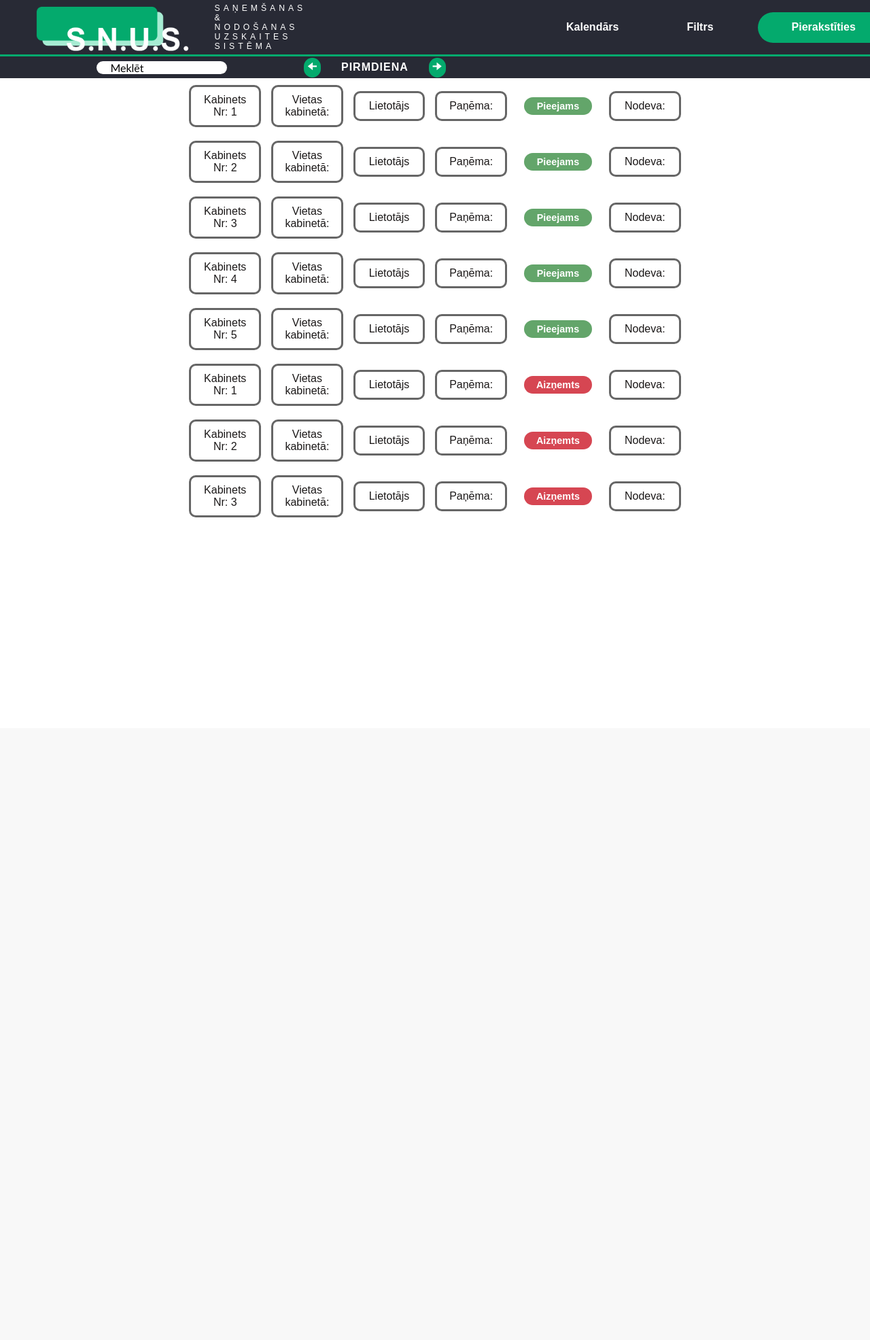
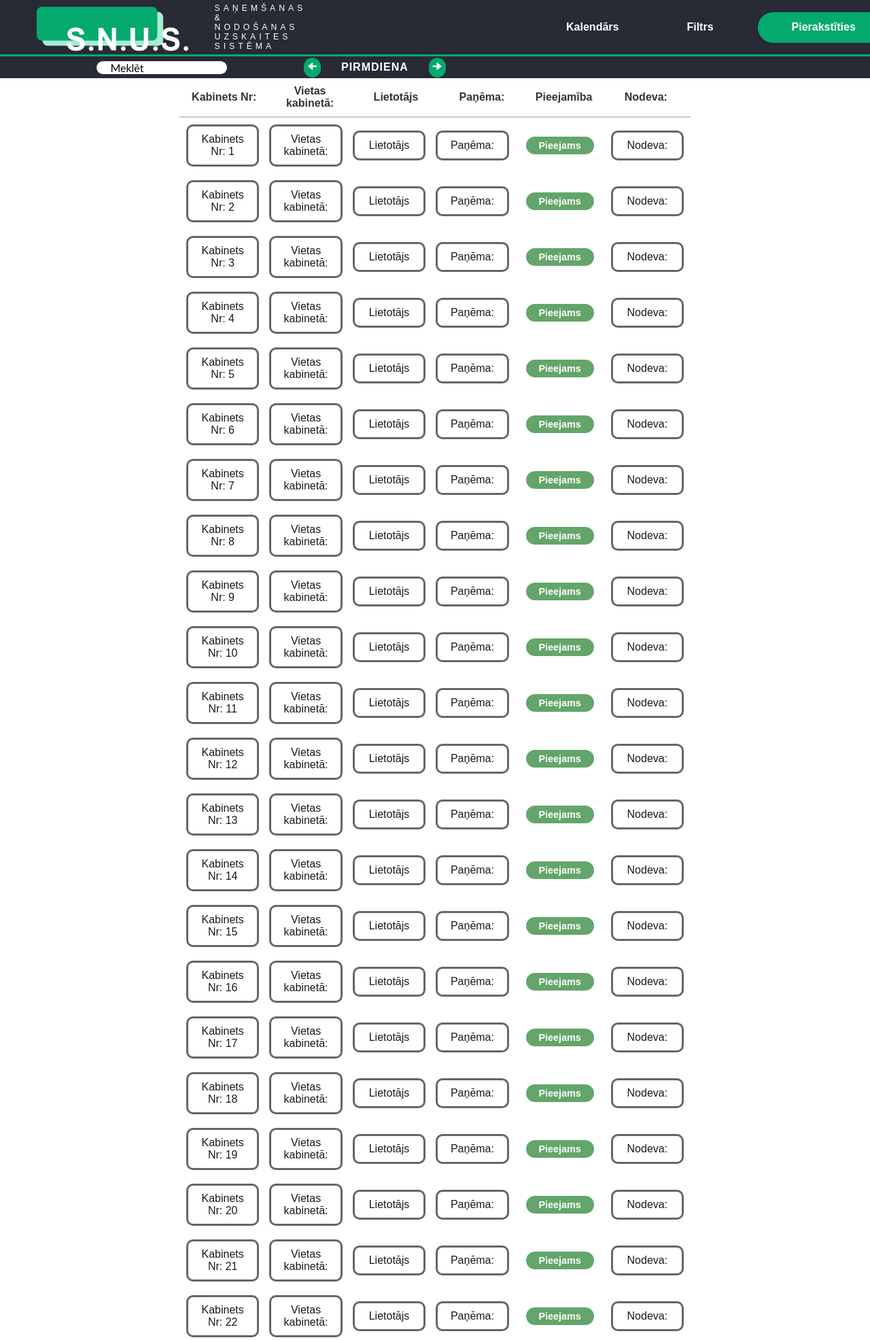
Before and after one commit to Lengdons/S.N.U.S.-, a PHP site: page /FrontP.html in a window 1280 px wide. Shown: the top 1971 px of the page at 68% size. Before the commit the page ends 761 px from the top, so only its background shows below. Run offline with PHP 8.4, Linux system fonts and the light colour scheme.

Commit message:
3. tabs frontp

```diff
--- a/HTML/FrontP.css
+++ b/HTML/FrontP.css
@@ -6,6 +6,12 @@
 }
 body, html{
     overflow-x: hidden;
+}
+.container{
+    position: sticky;
+    top: 0;
+    z-index: 100;
+    background-color: #ffffff;
 }
 /* LOGOTIPS --------------------------------------------------------------------------------------------*/
 
@@ -160,6 +166,29 @@ body {
 
 /* BODYYYYYY ----------------------------------------------------------------------------------------------*/
 
+/* --- 3.TABs -----ZEM search bar Tab'a------------ --- */
+.table-header {
+    display: flex;
+    justify-content: space-between;
+    align-items: center;
+    gap: 15px;
+    padding: 10px;
+    border-bottom: 2px solid #ccc;
+}
+
+.header-box {
+    flex: 1;
+    text-align: center;
+    font-weight: bold;
+    color: #333;
+}
+.header-status{
+    width: 100px;
+    text-align: center;
+    font-weight: bold;
+    color: #333;
+}
+/* --- ------------------------------------------------------------------------------------------------------------------ */
 .datu-rinda {
     padding: 10px;
     display: flex;
--- a/HTML/FrontP.html
+++ b/HTML/FrontP.html
@@ -39,6 +39,14 @@
 
 
         </div>
+            <div class="table-header">
+                <div class="header-box">Kabinets Nr:</div>
+                <div class="header-box">Vietas kabinetā:</div>
+                <div class="header-box">Lietotājs</div>
+                <div class="header-box">Paņēma:</div>
+                <div class="header-status">Pieejamība</div>
+                <div class="header-box">Nodeva:</div>
+            </div>
 
 <!--   Kabinets/Liet./Take./bool/Return js  -->
         <div id="datu-kaste" class="records-list"></div>
--- a/HTML/html_lengdons.js
+++ b/HTML/html_lengdons.js
@@ -1,7 +1,7 @@
 
 const copy = document.getElementById('datu-kaste');
 
-const P_kabinetuSkaits = 5;
+const P_kabinetuSkaits = 50;
 const A_kabinetuSkaits = 3;
 
 let PieejamsRindas = '';
```
Also changed, not shown: HTML/Pieraksities.html (added).
